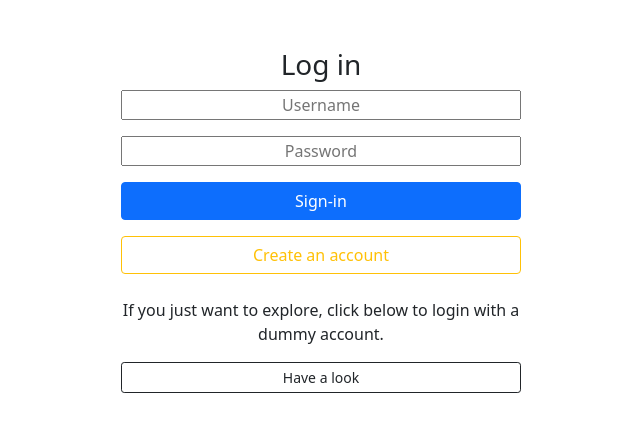
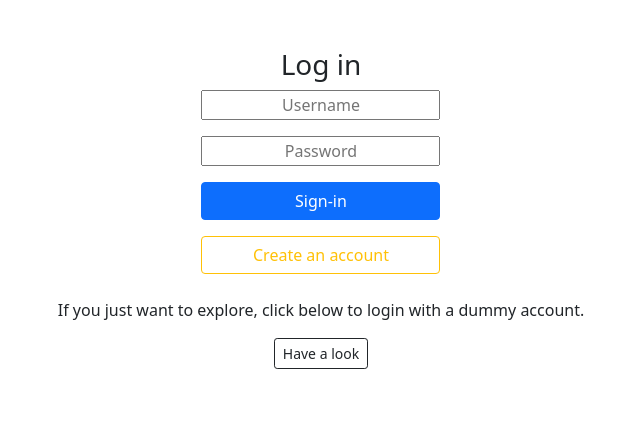
Before and after one commit to gueronlj/Frontend-MyBooks, a React (Create React App) app: page / in a window 1280 px wide. Shown: the top 432 px of the page, without its empty margins (319-959 px from the left). Built offline with nearby package versions, Linux system fonts and the light colour scheme.

Commit message:
fixed login width

```diff
--- a/src/components/login.js
+++ b/src/components/login.js
@@ -58,7 +58,7 @@ const Login = (props) => {
    }
 
    return (
-      <div id="login">
+      <>
          {
             signUp ?
             <>
@@ -71,7 +71,7 @@ const Login = (props) => {
             <Button variant="secondary" onClick={toggleSignup}>Back</Button>
             </>
             :
-               <>
+               <div id="login">
                <h3>Log in</h3>
                <Form  onSubmit={handleSubmit}>
                   <input type='text' name="username" placeholder="Username" onChange={handleInput}/>
@@ -79,11 +79,11 @@ const Login = (props) => {
                   <Button type="submit" variant="primary">Sign-in</Button>
                </Form>
                <Button variant="outline-warning" onClick={toggleSignup}>Create an account</Button>
-               </>
+               </div>
          }<br/>
          <p>If you just want to explore, click below to login with a dummy account.</p>
          <Button size="sm" variant="outline-dark" onClick={handleDummyLogin}>Have a look</Button>
-      </div>
+      </>
    )
 }
 
--- a/src/index.css
+++ b/src/index.css
@@ -129,7 +129,7 @@ img{
    flex-direction:column;
    text-align: center;
    align-items: stretch;
-   max-width: 400px;
+
 }
 
 #login{
@@ -140,6 +140,7 @@ img{
    margin-bottom: 1em;
    text-align: center;
    user-select: none;
+   max-width: 400px;
 }
 
 #addBook{
```
